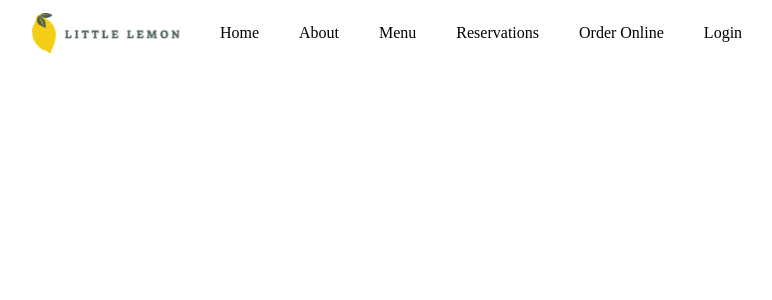
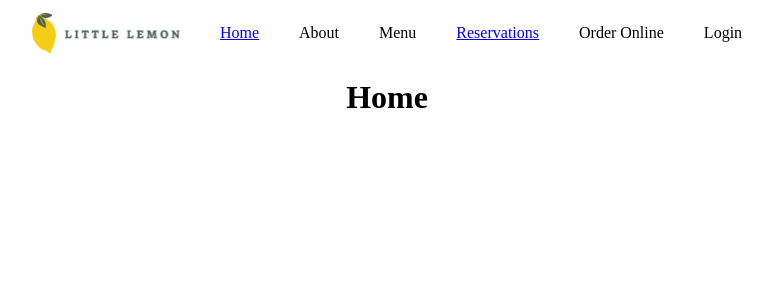
Before and after one commit to FurnWu/Little-Lemon, a React (Create React App) app in the folder little-lemon/: page / in a window 1280 px wide. Shown: the top 300 px of the page, without its empty margins (253-1025 px from the left). Built offline with nearby package versions, Linux system fonts and the light colour scheme.

Commit message:
Add routes

```diff
--- a/little-lemon/package.json
+++ b/little-lemon/package.json
@@ -8,6 +8,7 @@
     "@testing-library/user-event": "^13.5.0",
     "react": "^18.2.0",
     "react-dom": "^18.2.0",
+    "react-router-dom": "^6.12.1",
     "react-scripts": "^5.0.1",
     "web-vitals": "^2.1.4"
   },
--- a/little-lemon/src/BookingPage.js
+++ b/little-lemon/src/BookingPage.js
@@ -0,0 +1,7 @@
+function Booking() {
+    return(
+        <h1>Reservations</h1>
+    );
+    };
+
+    export default Booking;
--- a/little-lemon/src/Homepage.js
+++ b/little-lemon/src/Homepage.js
@@ -0,0 +1,7 @@
+function Home() {
+return(
+    <h1>Home</h1>
+);
+};
+
+export default Home;
--- a/little-lemon/src/Nav.js
+++ b/little-lemon/src/Nav.js
@@ -1,17 +1,28 @@
 import logo from './Assets/Logo.svg'
+import {Routes, Route, Link} from 'react-router-dom';
+import Home from './Homepage';
+import Booking from './BookingPage';
 function Nav() {
     return (
-    <nav>
+    <div className='nav-main'>
+         <nav>
 
             <img src={logo} alt="Little Lemon Logo" />
-            <ul>Home</ul>
+            <ul><Link to="/" className="nav-item">Home</Link></ul>
             <ul>About</ul>
             <ul>Menu</ul>
-            <ul>Reservations</ul>
+            <ul><Link to="/reservations" className="nav-item">Reservations</Link></ul>
             <ul>Order Online</ul>
             <ul>Login</ul>
 
     </nav>
+    <Routes>
+        <Route exact path="/" element={<Home />} />
+        <Route path="/reservations" element={<Booking />} />
+    </Routes>
+
+    </div>
+
     );
 };
 
--- a/little-lemon/src/index.js
+++ b/little-lemon/src/index.js
@@ -3,11 +3,14 @@
 import './index.css';
 import App from './App';
 import reportWebVitals from './reportWebVitals';
+import {BrowserRouter} from 'react-router-dom';
 
 const root = ReactDOM.createRoot(document.getElementById('root'));
 root.render(
   <React.StrictMode>
+    <BrowserRouter>
     <App />
+    </BrowserRouter>
   </React.StrictMode>
 );
 
```
Also changed, not shown: 1 other file (tests, documents, lock files or other folders).
